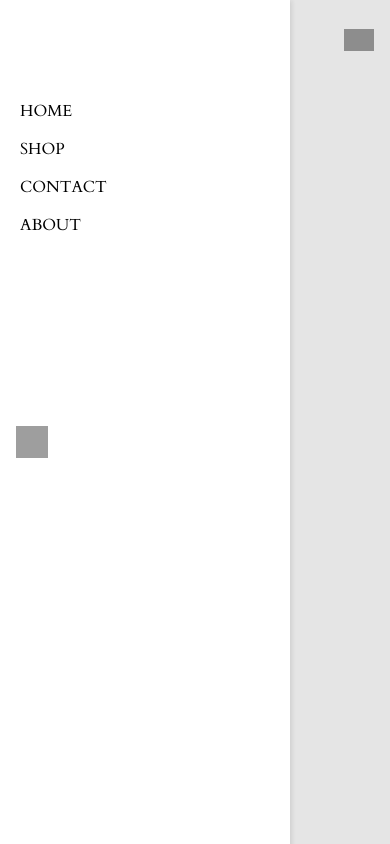
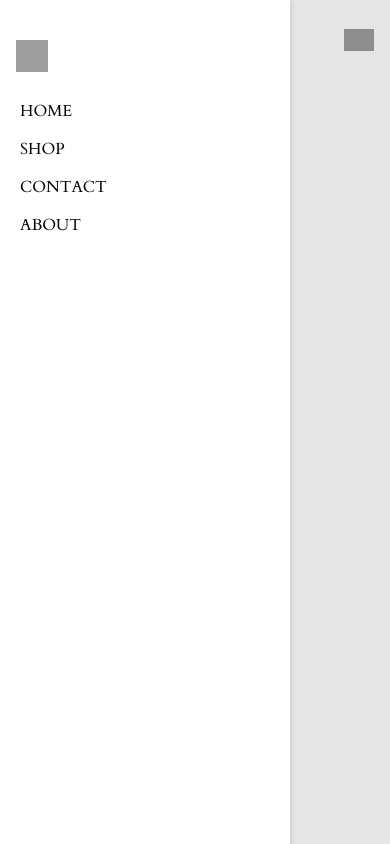
Before and after one commit to mattscianna/mattscianna, a plain HTML site: page website/index.html in a window 390 px wide. Both pictures are taken after a click on the picture 32 px from the left and 40 px from the top of the page. Drawn offline with Linux system fonts and the light colour scheme; grey boxes are pictures that could not be loaded.

Commit message:
Update index.html

```diff
--- a/website/index.html
+++ b/website/index.html
@@ -69,7 +69,7 @@
       border-radius: 50%;
       width: 18px;
       height: 18px;
-      display: none; /* HIDDEN INITIALLY */
+      display: none;
       align-items: center;
       justify-content: center;
       pointer-events: none;
@@ -78,7 +78,7 @@
     .sidebar {
       position: fixed;
       top: 0;
-      left: -100%;
+      left: 0;
       width: 250px;
       height: 100%;
       background-color: white;
@@ -86,23 +86,21 @@
       text-transform: uppercase;
       padding: 20px;
       box-shadow: 2px 0 5px rgba(0,0,0,0.1);
-      transition: left 0.3s ease, visibility 0.3s ease;
+      transform: translateX(-100%);
+      transition: transform 0.25s ease-out;
       z-index: 1000;
-      visibility: hidden;
     }
 
     .sidebar.open {
-      left: 0;
-      visibility: visible;
+      transform: translateX(0);
     }
 
-    .sidebar .close-icon {
+    .close-icon {
       position: absolute;
-      top: 50%;
+      top: 50px;
       left: 20px;
       width: 40px;
       height: 40px;
-      transform: translateY(-50%);
       cursor: pointer;
     }
 
@@ -154,12 +152,11 @@
         right: -4px;
       }
 
-      .sidebar .close-icon {
+      .close-icon {
         width: 32px;
         height: 32px;
-        top: 50%;
+        top: 40px;
         left: 16px;
-        transform: translateY(-50%);
       }
 
       .sidebar-content {
@@ -170,8 +167,10 @@
 </head>
 <body>
 
+  <!-- Background Overlay -->
   <div class="overlay" id="overlay" onclick="closeSidebar()"></div>
 
+  <!-- Header Section -->
   <div class="header">
     <!-- Menu Icon -->
     <img src="https://github.com/mattscianna/mattscianna/blob/main/MENU.png?raw=true"
@@ -196,7 +195,7 @@
 
   <!-- Sidebar -->
   <div id="sidebar" class="sidebar">
-    <!-- Close Icon (X) -->
+    <!-- Close Icon -->
     <img src="https://cdn-icons-png.flaticon.com/512/1828/1828778.png"
          alt="Close"
          class="close-icon"
@@ -211,6 +210,7 @@
     </div>
   </div>
 
+  <!-- Scripts -->
   <script>
     function toggleSidebar() {
       const sidebar = document.getElementById('sidebar');
@@ -235,7 +235,7 @@
       }
     }
 
-    // Initialize cart count to 0 (hidden)
+    // Initialize cart count
     updateCartCount(0);
   </script>
 
```
